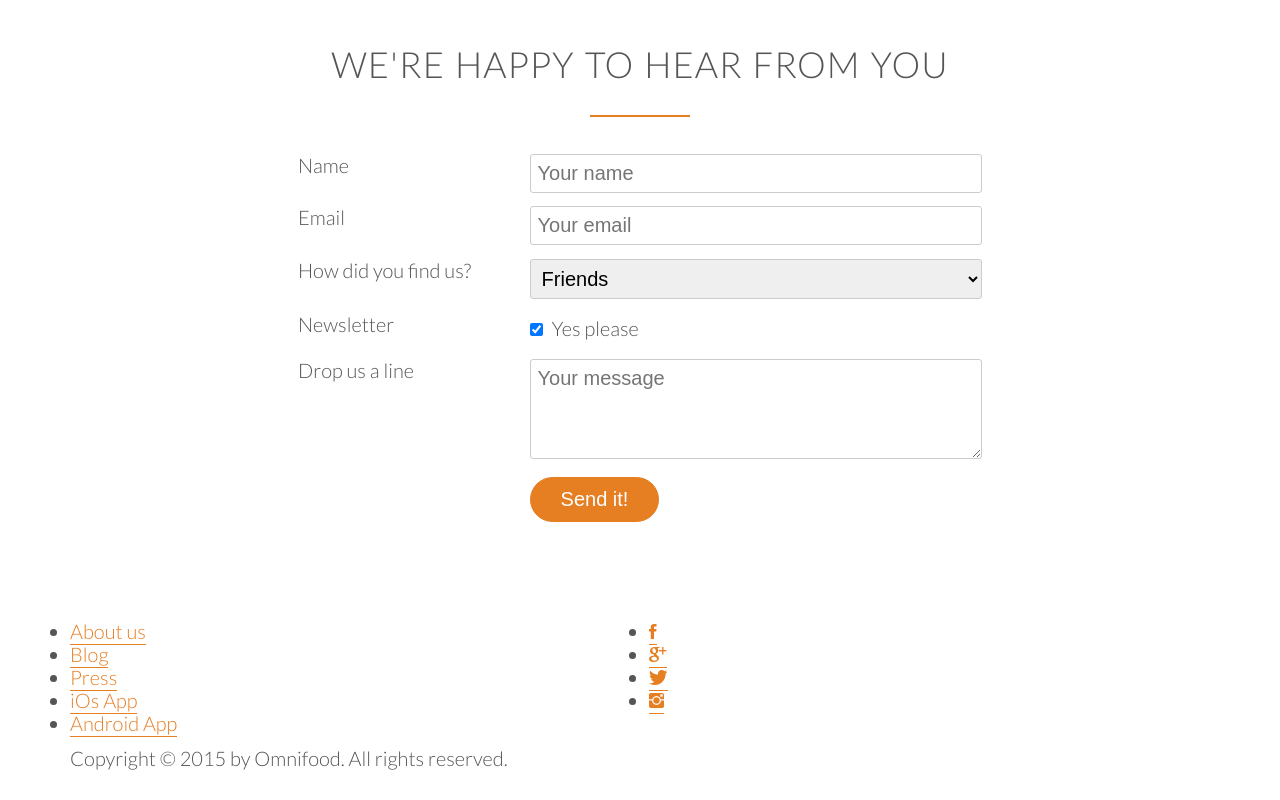
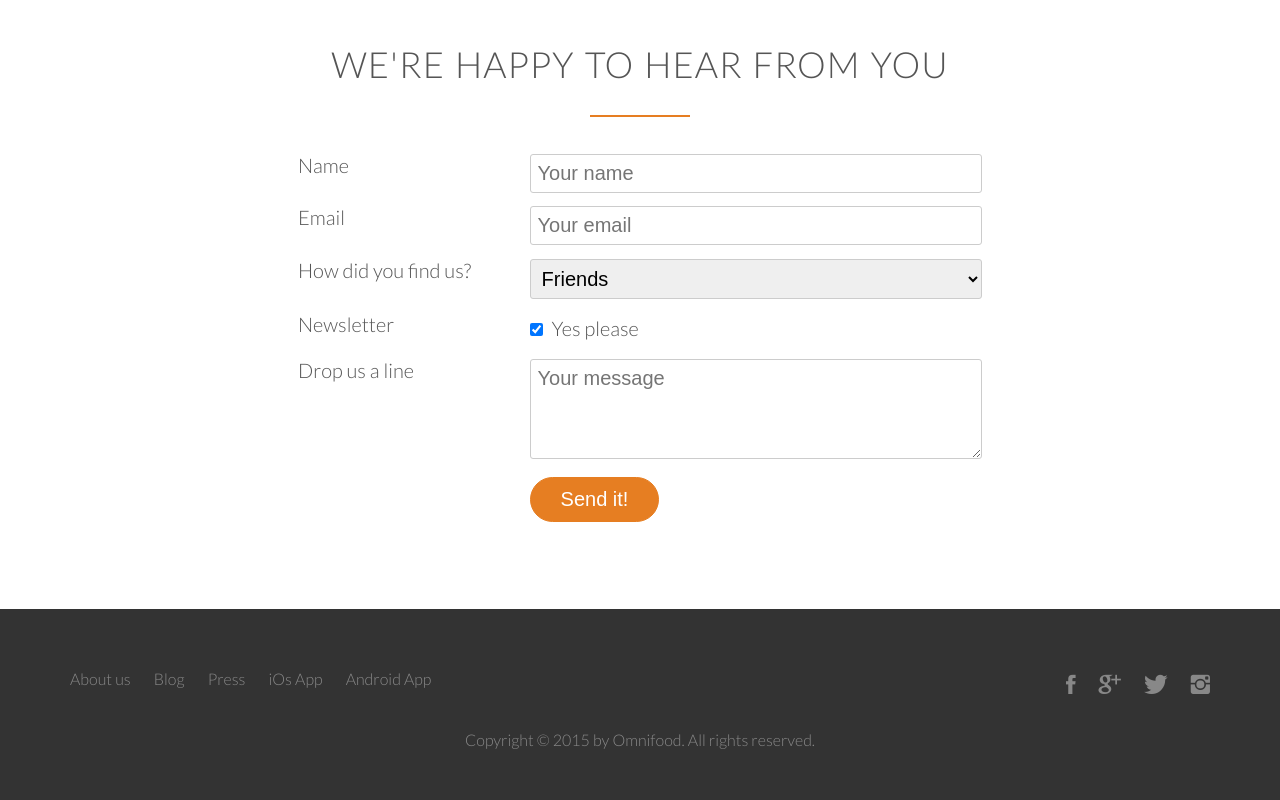
Before and after one commit to VivekKSingh/frontendapp, a plain HTML site: page index.html in a window 1280 px wide. Shown: the part 4699-5499 px from the top of the page. Before the commit the page ends 5469 px from the top, so only its background shows below. Drawn offline with Linux system fonts and the light colour scheme; files whose address does not match are found by name.

Commit message:
added styling to footer

```diff
--- a/resources/css/style.css
+++ b/resources/css/style.css
@@ -482,3 +482,83 @@ input[type=checkbox] {
 *:focus {
     outline: none;
 }
+
+/*-----------------------------------------*/
+/*Footer*/
+/*-----------------------------------------*/
+
+footer {
+    background-color: #333;
+    padding: 50px;
+    font-size: 80%;
+}
+
+.footer-nav {
+    list-style: none;
+    float: left;
+}
+
+.social-links {
+    list-style: none;
+    float: right;
+}
+
+.footer-nav li,
+.social-links li {
+    display: inline-block;
+    margin-right: 20px;
+}
+
+.footer-nav li:last-child,
+.social-links li:last-child {
+    margin-right: 0;
+}
+
+.footer-nav li a:link,
+.footer-nav li a:visited,
+.social-links li a:link,
+.social-links li a:visited {
+    text-decoration: none;
+    border: 0;
+    color: #888;
+    transition: color 0.2s;
+}
+
+.footer-nav li a:hover,
+.footer-nav li a:active {
+    color: #ddd;
+}
+
+.social-links li a:link,
+.social-links li a:visited {
+    font-size: 160%;
+}
+
+.ion-social-facebook,
+.ion-social-twitter,
+.ion-social-googleplus,
+.ion-social-instagram {
+    transition: color 0.2s;
+}
+
+.ion-social-facebook:hover {
+    color: #3b5998;
+}
+
+.ion-social-twitter:hover {
+    color: #00aced;
+}
+
+.ion-social-googleplus:hover {
+    color: #dd4b39;
+}
+
+.ion-social-instagram:hover {
+    color: #517fa4;
+}
+
+footer p {
+    color: #888;
+    text-align: center;
+    margin-top: 20px;
+}
```
